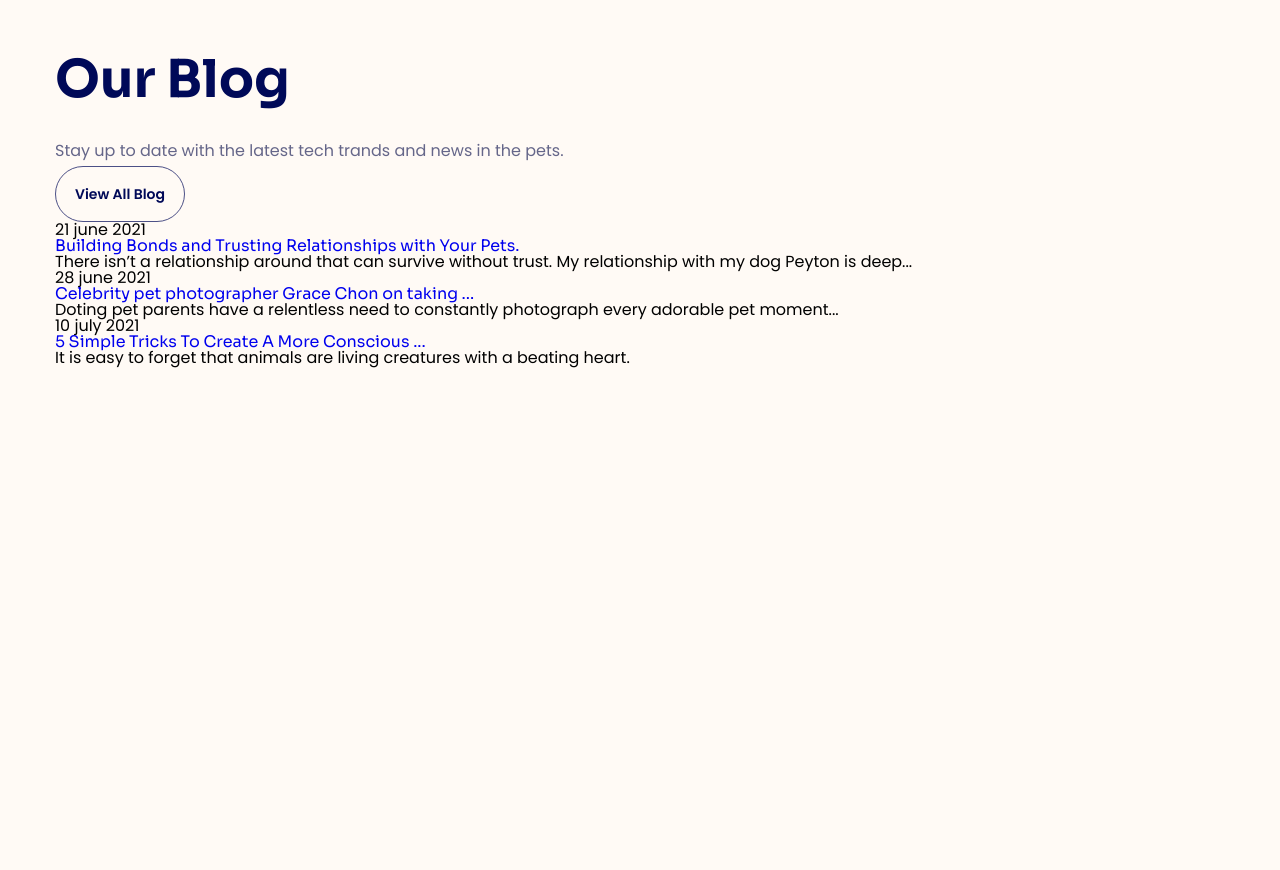
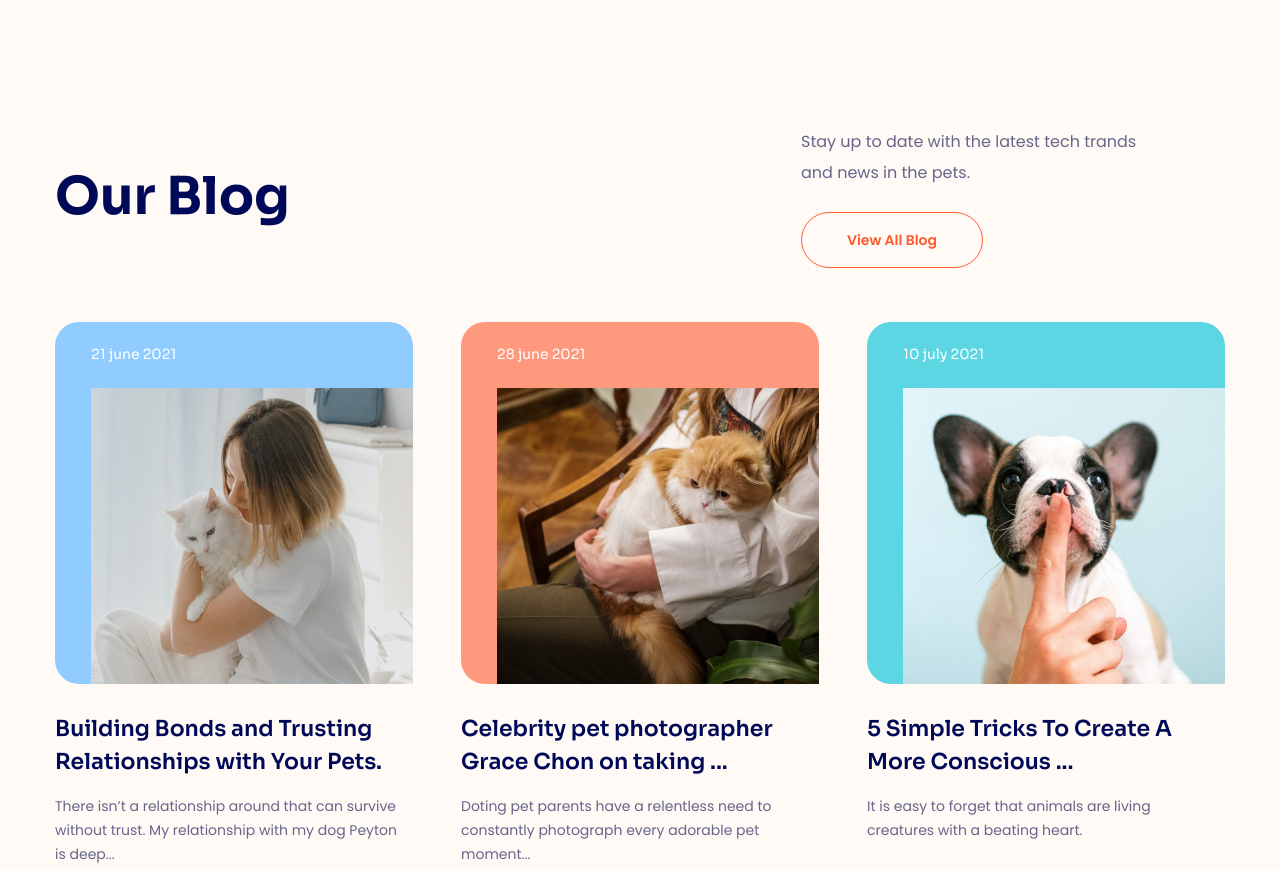
Before and after one commit to SevenCoder03/F8_04_Lucy-Pet_Care_Landing_Page, a plain HTML site: page index.html in a window 1280 px wide. Shown: the part 5699-6569 px from the top of the page. Drawn offline with Linux system fonts and the light colour scheme.

Commit message:
Add blog

```diff
--- a/assets/css/styles.css
+++ b/assets/css/styles.css
@@ -1163,3 +1163,85 @@ button {
     width: 24px;
     background-color: var(--primary-color);
 }
+
+/* Blog */
+
+.blog {
+    padding: 78px 0;
+}
+
+.blog__top {
+    display: flex;
+    justify-content: space-between;
+    align-items: center;
+}
+
+.blog__info {
+    width: 350px;
+    margin-right: 74px;
+}
+
+.blog__desc {
+    margin-top: 0;
+}
+
+.blog__cta {
+    margin-top: 24px;
+    min-width: 182px;
+}
+
+.blog__list {
+    display: grid;
+    grid-template-columns: repeat(3, 1fr);
+    column-gap: 48px;
+    margin-top: 54px;
+}
+
+.blog-item__img-wrap {
+    padding: 24px 0 0 36px;
+    border-radius: 24px;
+    background: #90ccff;
+}
+
+.blog-item:nth-child(2) .blog-item__img-wrap {
+    background: #ff997e;
+}
+
+.blog-item:nth-child(3) .blog-item__img-wrap {
+    background: #5bd6e2;
+}
+
+.blog-item__img {
+    display: block;
+    margin-top: 25px;
+    width: 100%;
+    height: 296px;
+    object-fit: cover;
+}
+
+.blog-item__time {
+    color: #fff;
+    font-family: Sora, sans-serif;
+    font-size: 1.4rem;
+    font-weight: 400;
+    line-height: 1.21;
+}
+
+.blog-item__info {
+    padding: 28px 14px 0 0;
+}
+
+.blog-item__title {
+    color: #000958;
+    font-size: 2.2rem;
+    font-weight: 600;
+    line-height: 1.54;
+}
+
+.blog-item__desc {
+    margin-top: 16px;
+    color: #656689;
+    font-size: 1.4rem;
+    font-weight: 400;
+    line-height: 1.71;
+}
--- a/index.html
+++ b/index.html
@@ -255,7 +255,7 @@
         </section>
 
         <!-- Main -->
-        <main style="height: 10000px">
+        <main>
             <!-- About -->
             <section class="about">
                 <div class="container">
@@ -970,7 +970,9 @@
                                 Stay up to date with the latest tech trands and
                                 news in the pets.
                             </p>
-                            <a href="#!" class="btn blog__cta">View All Blog</a>
+                            <a href="#!" class="btn btn--primary blog__cta">
+                                View All Blog
+                            </a>
                         </div>
                     </div>
                     <div class="blog__list">
@@ -982,7 +984,7 @@
                                 </time>
                                 <a href="#!">
                                     <img
-                                        src="./assets/img/blog-01.jpg"
+                                        src="./assets/img/blog-01.png"
                                         alt=""
                                         class="blog-item__img"
                                     />
@@ -1011,7 +1013,7 @@
                                 </time>
                                 <a href="#!">
                                     <img
-                                        src="./assets/img/blog-02.jpg"
+                                        src="./assets/img/blog-02.png"
                                         alt=""
                                         class="blog-item__img"
                                     />
@@ -1040,7 +1042,7 @@
                                 </time>
                                 <a href="#!">
                                     <img
-                                        src="./assets/img/blog-03.jpg"
+                                        src="./assets/img/blog-03.png"
                                         alt=""
                                         class="blog-item__img"
                                     />
```
Also changed, not shown: assets/img/blog-01.png (added), assets/img/blog-02.png (added), assets/img/blog-03.png (added).
